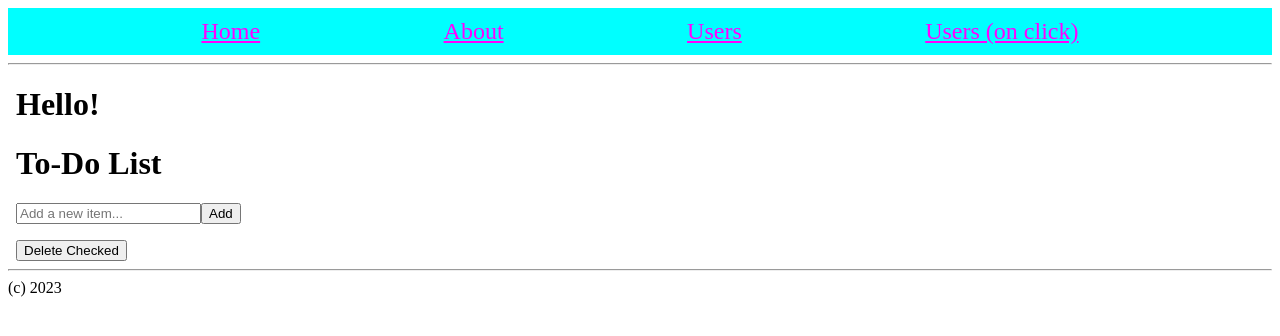
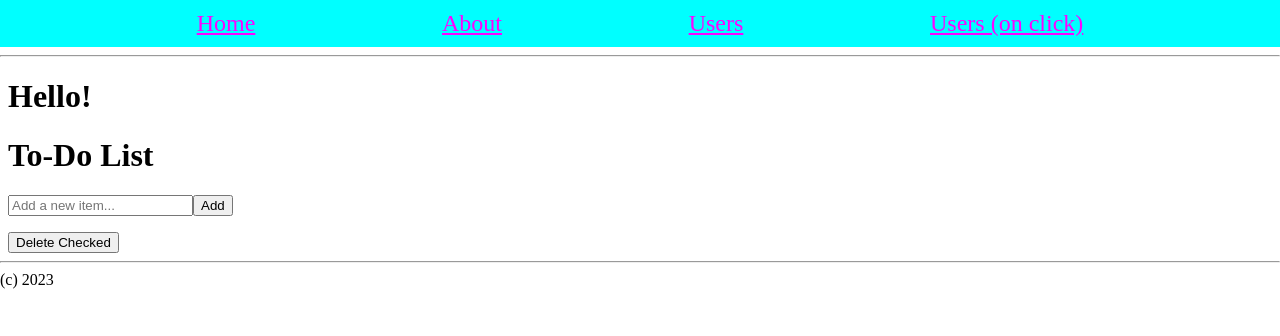
Before and after one commit to ultyyp/pv112-next, a Next.js app: page / in a window 1280 px wide. Shown: the top 336 px of the page. Built offline with nearby package versions, Linux system fonts and the light colour scheme.

Commit message:
Fixed Back

```diff
--- a/styles/global.css
+++ b/styles/global.css
@@ -1,5 +1,5 @@
 body{
-    margin: 1;
+    margin: 0;
 }
 
 main{margin: 0.5em;}
```
